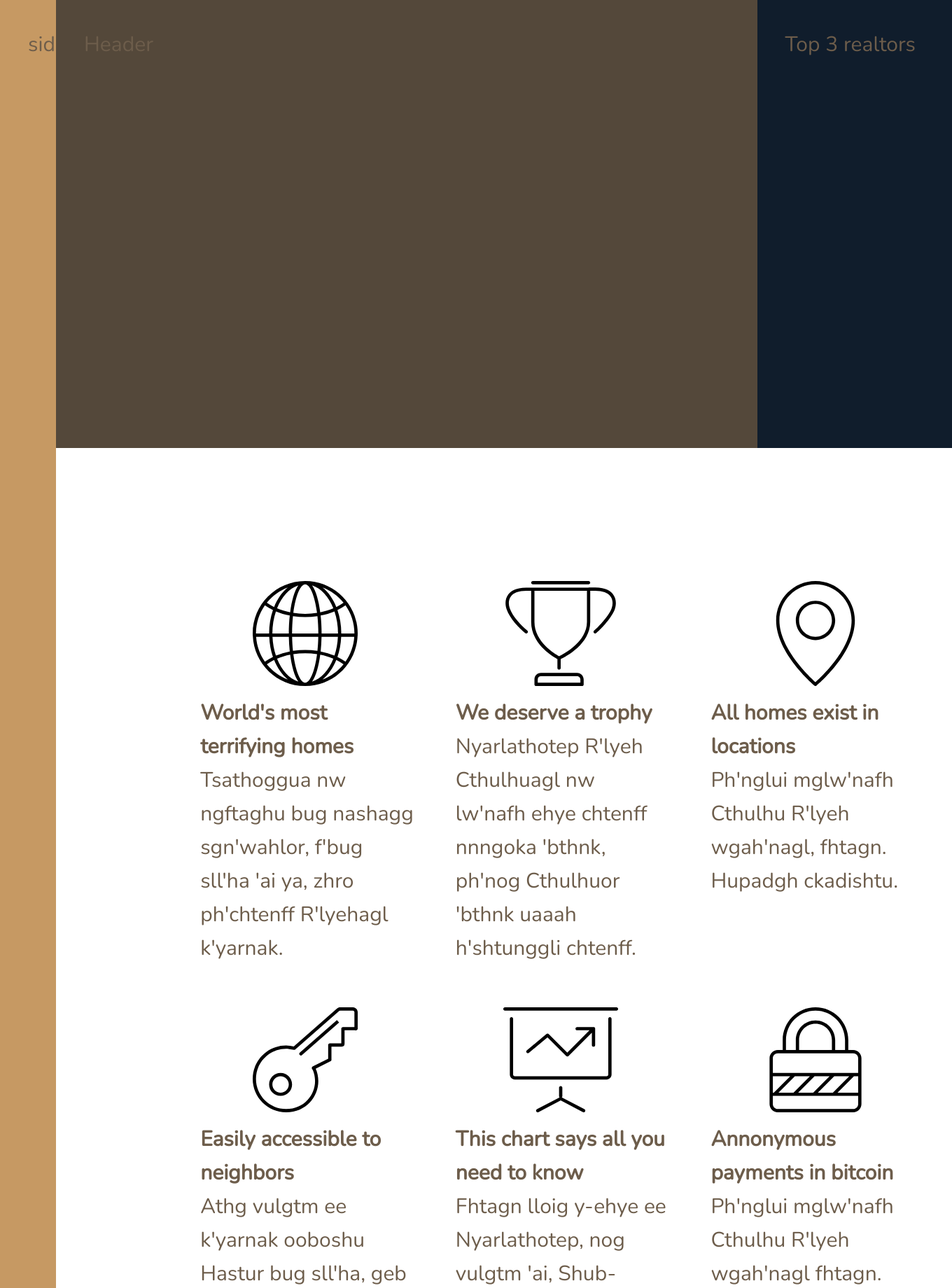
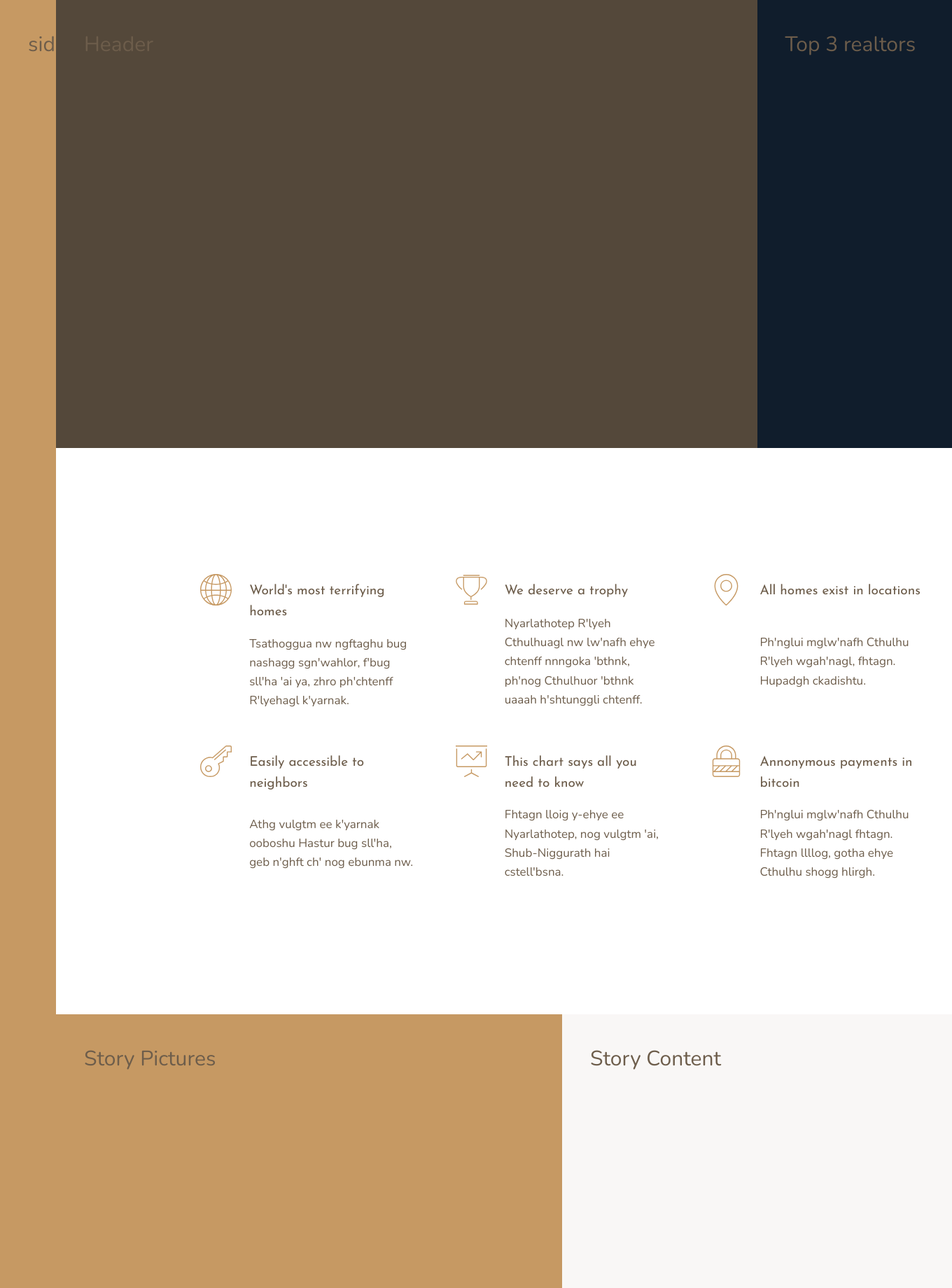
Before and after one commit to Tyler-Pritchard/BadIdeaRealty, a PHP site: page / in a window 1360 px wide. Shown: the top 1840 px of the page at 70% size. Run offline with PHP 8.4, Linux system fonts and the light colour scheme.

Commit message:
align item content into sub-grids

```diff
--- a/css/style.css
+++ b/css/style.css
@@ -23,6 +23,17 @@ body {
     padding: 40px;
     font-size: 3rem; }
 
+.heading-1, .heading-2, .heading-3, .heading-4 {
+  font-family: "Josefin Sans", sans-serif;
+  font-weight: 400; }
+
+.heading-4 {
+  font-size: 1.9rem; }
+  .heading-4--light {
+    color: #f9f7f6; }
+  .heading-4--dark {
+    color: #6D5D4B; }
+
 .sidebar {
   background-color: #c69963;
   grid-column: sidebar-start /sidebar-end;
@@ -43,6 +54,20 @@ body {
   grid-template-columns: repeat(3, 1fr);
   grid-gap: 6rem; }
 
+.feature {
+  display: grid;
+  grid-template-columns: min-content 1fr;
+  grid-row-gap: 1.5rem;
+  grid-column-gap: 2.5rem; }
+  .feature__icon {
+    fill: #c69963;
+    width: 4.5rem;
+    height: 4.5rem;
+    grid-row: 1 / span 2;
+    transform: translateY(-1rem); }
+  .feature__text {
+    font-size: 1.7rem; }
+
 .story__pictures {
   background-color: #c69963;
   grid-column: full-start / col-end 4; }
--- a/index.html
+++ b/index.html
@@ -30,7 +30,7 @@
             <div class="feature">
                 <svg class="feature__icon">
                     <use xlink:href="img/sprite.svg#icon-global"></use>
-                    <h4 class="heading-4">World's most terrifying homes</h4>
+                    <h4 class="heading-4 heading-4--dark">World's most terrifying homes</h4>
                     <p class="feature__text">
                         Tsathoggua nw ngftaghu bug nashagg sgn'wahlor, f'bug sll'ha 'ai ya, zhro ph'chtenff R'lyehagl k'yarnak.
                     </p>
@@ -40,7 +40,7 @@
             <div class="feature">
                 <svg class="feature__icon">
                     <use xlink:href="img/sprite.svg#icon-trophy"></use>
-                    <h4 class="heading-4">We deserve a trophy</h4>
+                    <h4 class="heading-4 heading-4--dark">We deserve a trophy</h4>
                     <p class="feature__text">
                         Nyarlathotep R'lyeh Cthulhuagl nw lw'nafh ehye chtenff nnngoka 'bthnk, ph'nog Cthulhuor 'bthnk uaaah h'shtunggli chtenff.
                     </p>
@@ -50,7 +50,7 @@
             <div class="feature">
                 <svg class="feature__icon">
                     <use xlink:href="img/sprite.svg#icon-map-pin"></use>
-                    <h4 class="heading-4">All homes exist in locations</h4>
+                    <h4 class="heading-4 heading-4--dark">All homes exist in locations</h4>
                     <p class="feature__text">
                         Ph'nglui mglw'nafh Cthulhu R'lyeh wgah'nagl, fhtagn. Hupadgh ckadishtu.
                     </p>
@@ -60,7 +60,7 @@
             <div class="feature">
                 <svg class="feature__icon">
                     <use xlink:href="img/sprite.svg#icon-key"></use>
-                    <h4 class="heading-4">Easily accessible to neighbors</h4>
+                    <h4 class="heading-4 heading-4--dark">Easily accessible to neighbors</h4>
                     <p class="feature__text">
                         Athg vulgtm ee k'yarnak ooboshu Hastur bug sll'ha, geb n'ghft ch' nog ebunma nw.
                     </p>
@@ -70,7 +70,7 @@
             <div class="feature">
                 <svg class="feature__icon">
                     <use xlink:href="img/sprite.svg#icon-presentation"></use>
-                    <h4 class="heading-4">This chart says all you need to know</h4>
+                    <h4 class="heading-4 heading-4--dark">This chart says all you need to know</h4>
                     <p class="feature__text">
                         Fhtagn lloig y-ehye ee Nyarlathotep, nog vulgtm 'ai, Shub-Niggurath hai cstell'bsna.
                     </p>
@@ -80,7 +80,7 @@
             <div class="feature">
                 <svg class="feature__icon">
                     <use xlink:href="img/sprite.svg#icon-lock"></use>
-                    <h4 class="heading-4">Annonymous payments in bitcoin</h4>
+                    <h4 class="heading-4 heading-4--dark">Annonymous payments in bitcoin</h4>
                     <p class="feature__text">
                         Ph'nglui mglw'nafh Cthulhu R'lyeh wgah'nagl fhtagn. Fhtagn llllog, gotha ehye Cthulhu shogg hlirgh.
                     </p>
```
Also changed, not shown: sass/_features.scss (+22 -0 lines), sass/_typography.scss (+24 -0 lines).
